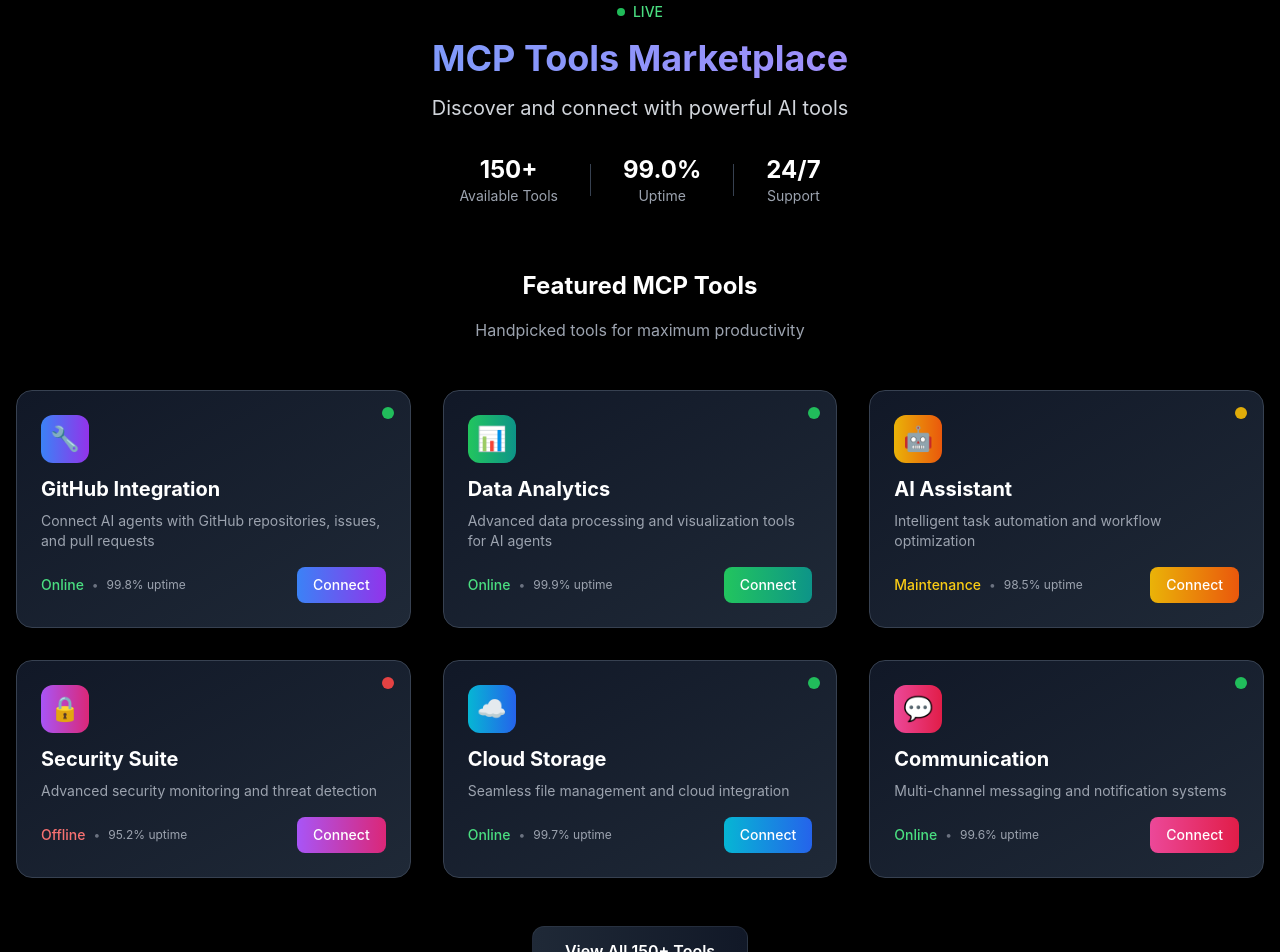
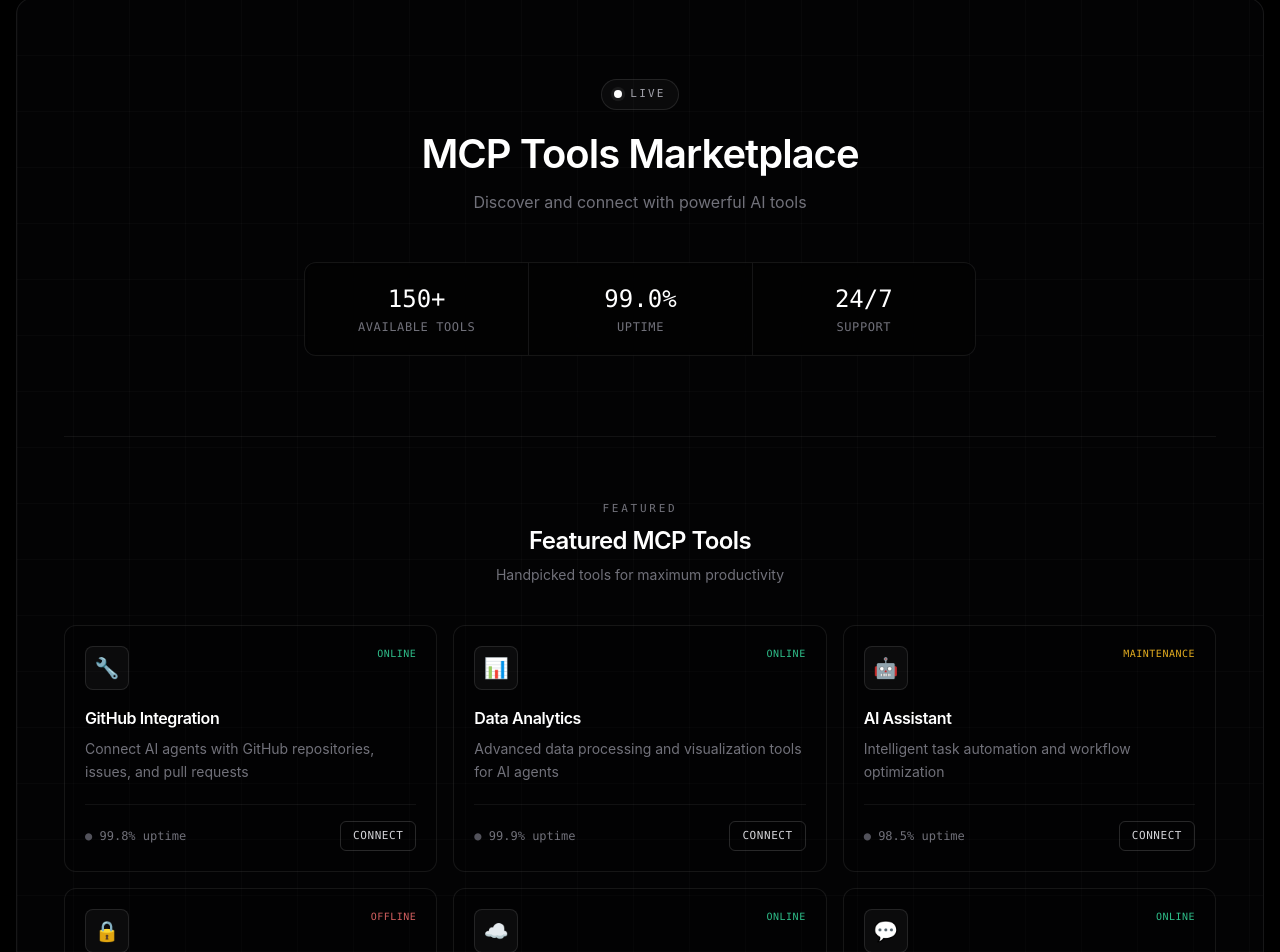
Before and after one commit to AaliyaanShaikh/Major-Project-MCP-store-, a React (Vite) app in the folder mcp-frontend/: page / in a window 1280 px wide. Shown: the part 1606-2558 px from the top of the page. Built offline with nearby package versions, Linux system fonts and the light colour scheme.

Commit message:
update ui

```diff
--- a/mcp-frontend/src/index.css
+++ b/mcp-frontend/src/index.css
@@ -73,3 +73,43 @@ code {
     transform: scale(1);
   }
 }
+
+/* ChatGPT-style intro: three flipping dots (row), monochrome */
+@keyframes mcp-dot-flip {
+  0%,
+  100% {
+    transform: rotateY(0deg);
+    opacity: 0.35;
+  }
+  50% {
+    transform: rotateY(180deg);
+    opacity: 1;
+  }
+}
+
+.mcp-intro-dot {
+  display: inline-block;
+  width: 14px;
+  height: 14px;
+  border-radius: 9999px;
+  background: #fff;
+  animation: mcp-dot-flip 0.95s ease-in-out infinite;
+  transform-style: preserve-3d;
+  perspective: 80px;
+}
+
+@media (prefers-reduced-motion: reduce) {
+  .mcp-intro-dot {
+    animation: none;
+    opacity: 0.85;
+  }
+}
+
+/* Minimal AI-style section backdrop */
+.ai-section-grid {
+  background-image:
+    linear-gradient(rgba(255, 255, 255, 0.04) 1px, transparent 1px),
+    linear-gradient(90deg, rgba(255, 255, 255, 0.04) 1px, transparent 1px);
+  background-size: 56px 56px;
+  mask-image: linear-gradient(to bottom, black 0%, black 70%, transparent 100%);
+}
--- a/mcp-frontend/src/pages/Home.jsx
+++ b/mcp-frontend/src/pages/Home.jsx
@@ -138,6 +138,27 @@ const Home = () => {
     { id: 9, name: 'File Processor', description: 'Process and transform files in various formats', category: 'File Processing', status: 'online', uptime: '99.3%' },
     { id: 10, name: 'Email Service', description: 'Send and receive emails through AI agents', category: 'Communication', status: 'online', uptime: '99.2%' }
   ]
+
+  const featuredTools = [
+    { icon: '🔧', title: 'GitHub Integration', description: 'Connect AI agents with GitHub repositories, issues, and pull requests', status: 'Online', statusKind: 'online', uptime: '99.8% uptime' },
+    { icon: '📊', title: 'Data Analytics', description: 'Advanced data processing and visualization tools for AI agents', status: 'Online', statusKind: 'online', uptime: '99.9% uptime' },
+    { icon: '🤖', title: 'AI Assistant', description: 'Intelligent task automation and workflow optimization', status: 'Maintenance', statusKind: 'maintenance', uptime: '98.5% uptime' },
+    { icon: '🔒', title: 'Security Suite', description: 'Advanced security monitoring and threat detection', status: 'Offline', statusKind: 'offline', uptime: '95.2% uptime' },
+    { icon: '☁️', title: 'Cloud Storage', description: 'Seamless file management and cloud integration', status: 'Online', statusKind: 'online', uptime: '99.7% uptime' },
+    { icon: '💬', title: 'Communication', description: 'Multi-channel messaging and notification systems', status: 'Online', statusKind: 'online', uptime: '99.6% uptime' }
+  ]
+
+  const featureHighlights = [
+    { n: '01', icon: '🚀', title: 'Fast Deployment', body: 'Deploy your applications quickly and efficiently with our optimized infrastructure' },
+    { n: '02', icon: '📊', title: 'Real-time Monitoring', body: 'Monitor your servers with real-time analytics and comprehensive dashboards' },
+    { n: '03', icon: '🔒', title: 'Secure & Reliable', body: 'Enterprise-grade security and reliability with 99.9% uptime guarantee' }
+  ]
+
+  const statusTone = {
+    online: 'text-emerald-400/90',
+    maintenance: 'text-amber-400/90',
+    offline: 'text-red-400/85'
+  }
 
   // Search functionality
   const handleSearch = (query) => {
@@ -658,219 +679,107 @@ const Home = () => {
             */}
           </div>
 
-          {/* MCP Tools Store Section */}
-          <div className="text-center mb-16 mt-48">
-            <div className="inline-flex items-center gap-2 mb-4">
-              <div className="w-2 h-2 bg-green-500 rounded-full animate-pulse"></div>
-              <span className="text-green-400 text-sm font-medium">LIVE</span>
+          {/* MCP Tools Store — minimal AI-inspired */}
+          <div className="relative mb-20 mt-48 overflow-hidden rounded-2xl border border-white/[0.08] bg-zinc-950/40">
+            <div className="pointer-events-none absolute inset-0 ai-section-grid opacity-60" />
+            <div className="relative px-6 py-16 sm:px-10 sm:py-20">
+              <div className="mx-auto max-w-3xl text-center">
+                <div className="mb-6 inline-flex items-center gap-2 rounded-full border border-white/10 bg-white/[0.03] px-3 py-1.5 font-mono text-[11px] font-medium uppercase tracking-[0.2em] text-zinc-400">
+                  <span className="relative flex h-2 w-2">
+                    <span className="absolute inline-flex h-full w-full animate-ping rounded-full bg-white/40 opacity-75" />
+                    <span className="relative inline-flex h-2 w-2 rounded-full bg-white" />
+                  </span>
+                  Live
                 </div>
-            <h2 className="text-4xl font-bold mb-4 bg-gradient-to-r from-blue-400 to-purple-400 bg-clip-text text-transparent">
+                <h2 className="text-3xl font-semibold tracking-tight text-white sm:text-4xl md:text-[2.5rem]">
                   MCP Tools Marketplace
                 </h2>
-            <p className="text-xl text-gray-300 mb-8">Discover and connect with powerful AI tools</p>
+                <p className="mx-auto mt-4 max-w-xl text-sm leading-relaxed text-zinc-500 sm:text-base">
+                  Discover and connect with powerful AI tools
+                </p>
 
-            {/* Stats Bar with Counting Animation */}
-            <div className="flex justify-center items-center gap-8 mb-12">
-              <div className="text-center" ref={toolsCount.ref}>
-                <div className="text-2xl font-bold text-white">
-                  {toolsCount.count}+
+                <div className="mx-auto mt-12 grid max-w-2xl grid-cols-3 divide-x divide-white/[0.08] rounded-xl border border-white/[0.08] bg-black/30 font-mono backdrop-blur-sm">
+                  <div className="px-3 py-5 text-center sm:px-6" ref={toolsCount.ref}>
+                    <div className="text-xl font-medium tabular-nums text-white sm:text-2xl">{toolsCount.count}+</div>
+                    <div className="mt-1 text-[10px] uppercase tracking-wider text-zinc-500 sm:text-xs">Available Tools</div>
                   </div>
-                <div className="text-sm text-gray-400">Available Tools</div>
+                  <div className="px-3 py-5 text-center sm:px-6" ref={uptimeCount.ref}>
+                    <div className="text-xl font-medium tabular-nums text-white sm:text-2xl">{uptimeCount.count.toFixed(1)}%</div>
+                    <div className="mt-1 text-[10px] uppercase tracking-wider text-zinc-500 sm:text-xs">Uptime</div>
                   </div>
-              <div className="w-px h-8 bg-gray-700"></div>
-              <div className="text-center" ref={uptimeCount.ref}>
-                <div className="text-2xl font-bold text-white">
-                  {uptimeCount.count.toFixed(1)}%
-                </div>
-                <div className="text-sm text-gray-400">Uptime</div>
-              </div>
-              <div className="w-px h-8 bg-gray-700"></div>
-              <div className="text-center" ref={supportCount.ref}>
-                <div className="text-2xl font-bold text-white">
-                  {supportCount.count}/7
-                </div>
-                <div className="text-sm text-gray-400">Support</div>
+                  <div className="px-3 py-5 text-center sm:px-6" ref={supportCount.ref}>
+                    <div className="text-xl font-medium tabular-nums text-white sm:text-2xl">{supportCount.count}/7</div>
+                    <div className="mt-1 text-[10px] uppercase tracking-wider text-zinc-500 sm:text-xs">Support</div>
                   </div>
                 </div>
               </div>
 
-          {/* Featured MCP Tools */}
-          <div className="mb-20">
-            <div className="text-center mb-12">
-              <h3 className="text-2xl font-bold text-white mb-4">Featured MCP Tools</h3>
-              <p className="text-gray-400">Handpicked tools for maximum productivity</p>
+              <div className="mx-auto mt-20 max-w-6xl border-t border-white/[0.06] pt-16">
+                <div className="mb-10 text-center">
+                  <p className="font-mono text-[11px] font-medium uppercase tracking-[0.25em] text-zinc-500">Featured</p>
+                  <h3 className="mt-2 text-2xl font-semibold tracking-tight text-white">Featured MCP Tools</h3>
+                  <p className="mx-auto mt-2 max-w-md text-sm text-zinc-500">Handpicked tools for maximum productivity</p>
                 </div>
 
-            <div className="grid md:grid-cols-2 lg:grid-cols-3 gap-8">
-              {/* Tool Card 1 */}
-              <div className="group relative bg-gradient-to-br from-gray-900 to-gray-800 rounded-2xl p-6 border border-gray-700 hover:border-blue-500 transition-all duration-300 hover:shadow-2xl hover:shadow-blue-500/20">
-                <div className="absolute top-4 right-4">
-                  <div className="w-3 h-3 bg-green-500 rounded-full animate-pulse"></div>
+                <div className="grid gap-4 md:grid-cols-2 lg:grid-cols-3">
+                  {featuredTools.map((tool) => (
+                    <div
+                      key={tool.title}
+                      className="group flex flex-col rounded-xl border border-white/[0.08] bg-black/20 p-5 transition hover:border-white/20 hover:bg-white/[0.02]"
+                    >
+                      <div className="mb-4 flex items-start justify-between gap-3">
+                        <div className="flex h-11 w-11 shrink-0 items-center justify-center rounded-lg border border-white/10 bg-white/[0.04] text-xl">
+                          {tool.icon}
                         </div>
-                <div className="mb-4">
-                  <div className="w-12 h-12 bg-gradient-to-r from-blue-500 to-purple-600 rounded-xl flex items-center justify-center mb-3">
-                    <span className="text-2xl">🔧</span>
+                        <span
+                          className={`font-mono text-[10px] uppercase tracking-wider ${statusTone[tool.statusKind]}`}
+                        >
+                          {tool.status}
+                        </span>
                       </div>
-                  <h4 className="text-xl font-bold text-white mb-2">GitHub Integration</h4>
-                  <p className="text-gray-400 text-sm">Connect AI agents with GitHub repositories, issues, and pull requests</p>
-                </div>
-                <div className="flex items-center justify-between">
-                  <div className="flex items-center gap-2">
-                    <span className="text-green-400 text-sm font-medium">Online</span>
-                    <span className="text-gray-500 text-xs">•</span>
-                    <span className="text-gray-400 text-xs">99.8% uptime</span>
-                  </div>
-                  <button className="px-4 py-2 bg-gradient-to-r from-blue-500 to-purple-600 text-white rounded-lg text-sm font-medium hover:from-blue-600 hover:to-purple-700 transition-all duration-200">
+                      <h4 className="text-base font-semibold tracking-tight text-white">{tool.title}</h4>
+                      <p className="mt-2 flex-1 text-sm leading-relaxed text-zinc-500">{tool.description}</p>
+                      <div className="mt-5 flex items-center justify-between gap-3 border-t border-white/[0.06] pt-4">
+                        <p className="font-mono text-xs text-zinc-500">
+                          <span className="text-zinc-600">●</span> {tool.uptime}
+                        </p>
+                        <button
+                          type="button"
+                          className="rounded-md border border-white/15 px-3 py-1.5 font-mono text-[11px] uppercase tracking-wider text-zinc-300 transition hover:border-white/30 hover:bg-white hover:text-black"
+                        >
                           Connect
                         </button>
                       </div>
                     </div>
-
-              {/* Tool Card 2 */}
-              <div className="group relative bg-gradient-to-br from-gray-900 to-gray-800 rounded-2xl p-6 border border-gray-700 hover:border-green-500 transition-all duration-300 hover:shadow-2xl hover:shadow-green-500/20">
-                <div className="absolute top-4 right-4">
-                  <div className="w-3 h-3 bg-green-500 rounded-full animate-pulse"></div>
-                </div>
-                <div className="mb-4">
-                  <div className="w-12 h-12 bg-gradient-to-r from-green-500 to-teal-600 rounded-xl flex items-center justify-center mb-3">
-                    <span className="text-2xl">📊</span>
-                  </div>
-                  <h4 className="text-xl font-bold text-white mb-2">Data Analytics</h4>
-                  <p className="text-gray-400 text-sm">Advanced data processing and visualization tools for AI agents</p>
-                </div>
-                <div className="flex items-center justify-between">
-                  <div className="flex items-center gap-2">
-                    <span className="text-green-400 text-sm font-medium">Online</span>
-                    <span className="text-gray-500 text-xs">•</span>
-                    <span className="text-gray-400 text-xs">99.9% uptime</span>
-                  </div>
-                  <button className="px-4 py-2 bg-gradient-to-r from-green-500 to-teal-600 text-white rounded-lg text-sm font-medium hover:from-green-600 hover:to-teal-700 transition-all duration-200">
-                    Connect
-                  </button>
-                </div>
+                  ))}
                 </div>
 
-              {/* Tool Card 3 */}
-              <div className="group relative bg-gradient-to-br from-gray-900 to-gray-800 rounded-2xl p-6 border border-gray-700 hover:border-yellow-500 transition-all duration-300 hover:shadow-2xl hover:shadow-yellow-500/20">
-                <div className="absolute top-4 right-4">
-                  <div className="w-3 h-3 bg-yellow-500 rounded-full animate-pulse"></div>
-                </div>
-                <div className="mb-4">
-                  <div className="w-12 h-12 bg-gradient-to-r from-yellow-500 to-orange-600 rounded-xl flex items-center justify-center mb-3">
-                    <span className="text-2xl">🤖</span>
-                  </div>
-                  <h4 className="text-xl font-bold text-white mb-2">AI Assistant</h4>
-                  <p className="text-gray-400 text-sm">Intelligent task automation and workflow optimization</p>
-                </div>
-                <div className="flex items-center justify-between">
-                  <div className="flex items-center gap-2">
-                    <span className="text-yellow-400 text-sm font-medium">Maintenance</span>
-                    <span className="text-gray-500 text-xs">•</span>
-                    <span className="text-gray-400 text-xs">98.5% uptime</span>
-                  </div>
-                  <button className="px-4 py-2 bg-gradient-to-r from-yellow-500 to-orange-600 text-white rounded-lg text-sm font-medium hover:from-yellow-600 hover:to-orange-700 transition-all duration-200">
-                    Connect
-                  </button>
-                </div>
-              </div>
-
-              {/* Tool Card 4 */}
-              <div className="group relative bg-gradient-to-br from-gray-900 to-gray-800 rounded-2xl p-6 border border-gray-700 hover:border-purple-500 transition-all duration-300 hover:shadow-2xl hover:shadow-purple-500/20">
-                <div className="absolute top-4 right-4">
-                  <div className="w-3 h-3 bg-red-500 rounded-full animate-pulse"></div>
-                </div>
-                <div className="mb-4">
-                  <div className="w-12 h-12 bg-gradient-to-r from-purple-500 to-pink-600 rounded-xl flex items-center justify-center mb-3">
-                    <span className="text-2xl">🔒</span>
-                  </div>
-                  <h4 className="text-xl font-bold text-white mb-2">Security Suite</h4>
-                  <p className="text-gray-400 text-sm">Advanced security monitoring and threat detection</p>
-                </div>
-                <div className="flex items-center justify-between">
-                  <div className="flex items-center gap-2">
-                    <span className="text-red-400 text-sm font-medium">Offline</span>
-                    <span className="text-gray-500 text-xs">•</span>
-                    <span className="text-gray-400 text-xs">95.2% uptime</span>
-                  </div>
-                  <button className="px-4 py-2 bg-gradient-to-r from-purple-500 to-pink-600 text-white rounded-lg text-sm font-medium hover:from-purple-600 hover:to-pink-700 transition-all duration-200">
-                    Connect
-                  </button>
-                </div>
-              </div>
-
-              {/* Tool Card 5 */}
-              <div className="group relative bg-gradient-to-br from-gray-900 to-gray-800 rounded-2xl p-6 border border-gray-700 hover:border-cyan-500 transition-all duration-300 hover:shadow-2xl hover:shadow-cyan-500/20">
-                <div className="absolute top-4 right-4">
-                  <div className="w-3 h-3 bg-green-500 rounded-full animate-pulse"></div>
-                </div>
-                <div className="mb-4">
-                  <div className="w-12 h-12 bg-gradient-to-r from-cyan-500 to-blue-600 rounded-xl flex items-center justify-center mb-3">
-                    <span className="text-2xl">☁️</span>
-                  </div>
-                  <h4 className="text-xl font-bold text-white mb-2">Cloud Storage</h4>
-                  <p className="text-gray-400 text-sm">Seamless file management and cloud integration</p>
-                </div>
-                <div className="flex items-center justify-between">
-                  <div className="flex items-center gap-2">
-                    <span className="text-green-400 text-sm font-medium">Online</span>
-                    <span className="text-gray-500 text-xs">•</span>
-                    <span className="text-gray-400 text-xs">99.7% uptime</span>
-                  </div>
-                  <button className="px-4 py-2 bg-gradient-to-r from-cyan-500 to-blue-600 text-white rounded-lg text-sm font-medium hover:from-cyan-600 hover:to-blue-700 transition-all duration-200">
-                    Connect
-                  </button>
-                </div>
-              </div>
-
-              {/* Tool Card 6 */}
-              <div className="group relative bg-gradient-to-br from-gray-900 to-gray-800 rounded-2xl p-6 border border-gray-700 hover:border-pink-500 transition-all duration-300 hover:shadow-2xl hover:shadow-pink-500/20">
-                <div className="absolute top-4 right-4">
-                  <div className="w-3 h-3 bg-green-500 rounded-full animate-pulse"></div>
-                </div>
-                <div className="mb-4">
-                  <div className="w-12 h-12 bg-gradient-to-r from-pink-500 to-rose-600 rounded-xl flex items-center justify-center mb-3">
-                    <span className="text-2xl">💬</span>
-                  </div>
-                  <h4 className="text-xl font-bold text-white mb-2">Communication</h4>
-                  <p className="text-gray-400 text-sm">Multi-channel messaging and notification systems</p>
-                </div>
-                <div className="flex items-center justify-between">
-                  <div className="flex items-center gap-2">
-                    <span className="text-green-400 text-sm font-medium">Online</span>
-                    <span className="text-gray-500 text-xs">•</span>
-                    <span className="text-gray-400 text-xs">99.6% uptime</span>
-                  </div>
-                  <button className="px-4 py-2 bg-gradient-to-r from-pink-500 to-rose-600 text-white rounded-lg text-sm font-medium hover:from-pink-600 hover:to-rose-700 transition-all duration-200">
-                    Connect
-                  </button>
-                </div>
-              </div>
-            </div>
-
-            {/* View All Tools Button */}
-            <div className="text-center mt-12">
-              <Link to="/resources" className="inline-block px-8 py-3 bg-gradient-to-r from-gray-800 to-gray-900 text-white rounded-xl hover:from-gray-700 hover:to-gray-800 transition-all duration-200 font-semibold shadow-lg hover:shadow-xl border border-gray-600/30">
+                <div className="mt-12 text-center">
+                  <Link
+                    to="/resources"
+                    className="inline-flex items-center gap-2 rounded-lg border border-white/15 bg-transparent px-6 py-2.5 font-mono text-xs uppercase tracking-wider text-zinc-300 transition hover:border-white/25 hover:bg-white/[0.05] hover:text-white"
+                  >
                     View All 150+ Tools
+                    <span aria-hidden className="text-zinc-500">→</span>
                   </Link>
                 </div>
               </div>
 
-          {/* Features Section */}
-          <div className="grid md:grid-cols-3 gap-8">
-            <div className="text-center p-8 bg-gray-900 rounded-xl shadow-2xl border border-gray-800 hover:border-gray-700 transition-all duration-300">
-              <div className="text-4xl mb-4">🚀</div>
-              <h3 className="text-xl font-semibold mb-3 text-white">Fast Deployment</h3>
-              <p className="text-gray-400">Deploy your applications quickly and efficiently with our optimized infrastructure</p>
+              <div className="mx-auto mt-20 max-w-6xl border-t border-white/[0.06] pt-16">
+                <div className="grid gap-4 md:grid-cols-3">
+                  {featureHighlights.map((f) => (
+                    <div
+                      key={f.n}
+                      className="relative rounded-xl border border-white/[0.06] bg-black/25 p-6 text-left transition hover:border-white/12"
+                    >
+                      <span className="font-mono text-[10px] text-zinc-600">{f.n}</span>
+                      <div className="mt-3 text-2xl">{f.icon}</div>
+                      <h3 className="mt-3 text-base font-semibold text-white">{f.title}</h3>
+                      <p className="mt-2 text-sm leading-relaxed text-zinc-500">{f.body}</p>
                     </div>
-            <div className="text-center p-8 bg-gray-900 rounded-xl shadow-2xl border border-gray-800 hover:border-gray-700 transition-all duration-300">
-              <div className="text-4xl mb-4">📊</div>
-              <h3 className="text-xl font-semibold mb-3 text-white">Real-time Monitoring</h3>
-              <p className="text-gray-400">Monitor your servers with real-time analytics and comprehensive dashboards</p>
+                  ))}
                 </div>
-            <div className="text-center p-8 bg-gray-900 rounded-xl shadow-2xl border border-gray-800 hover:border-gray-700 transition-all duration-300">
-              <div className="text-4xl mb-4">🔒</div>
-              <h3 className="text-xl font-semibold mb-3 text-white">Secure & Reliable</h3>
-              <p className="text-gray-400">Enterprise-grade security and reliability with 99.9% uptime guarantee</p>
+              </div>
             </div>
           </div>
         </div>
```
Also changed, not shown: mcp-frontend/src/App.jsx (+7 -0 lines), mcp-frontend/src/components/IntroOverlay.jsx (added, +111 -0 lines). Lines whose indentation alone changed are shown as unchanged.
